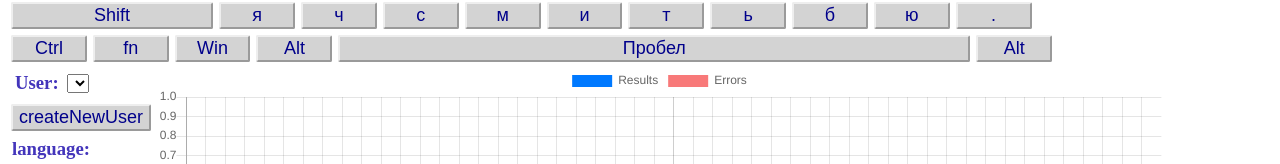
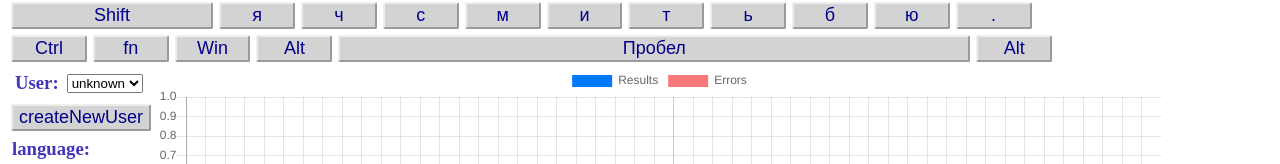
Before and after one commit to SergiyShest/KlavaVue, a Vue app: page / in a window 1280 px wide. Shown: the part 232-396 px from the top of the page. Built offline with nearby package versions, Linux system fonts and the light colour scheme.

Commit message:
Add Same Unit tests

```diff
--- a/src/components/TextCreation.js
+++ b/src/components/TextCreation.js
@@ -45,13 +45,10 @@ export function TRANSLATE(txt, dir = "ru-en") {
     var url = "https://translate.yandex.net/api/v1.5/tr.json/translate?key=" + key + "&text=" + text + "&lang=" + dir + "&format=plain&options=1"
     request.open('GET', url, false);
     request.send();
-   // console.log(request.response);
     if (request.status >= 200 && request.status < 400) {
-      //  console.log(request);
         var data = JSON.parse(request.responseText);
         var  res= data.text[0];
-       // console.log(res);
-        return res;
+          return res;
     }
 };
 
--- a/src/components/setting.vue
+++ b/src/components/setting.vue
@@ -19,7 +19,8 @@
 
     import {
         LoadUserAchivment,
-        SaveUserAchivment
+        SaveUserAchivment,
+        LoadCurrUser
     } from "./settingFunctions.js";
     export default {
         name: "setting",
@@ -37,10 +38,12 @@
         computed: {
             currentUserResults: {
                 get: function () {
-                    return this.$store.getters.GET_USER_ACHIEVEMENT_CHART;
+                  return this.$store.getters.GET_USER_ACHIEVEMENT_CHART;
+
                 },
                 set: function (newVal) {
-                    this.$store.dispatch("SAVE_USER_ACHIEVEMENT_CHART", newVal); //Save result in Vuex
+
+                  this.$store.dispatch("SAVE_USER_ACHIEVEMENT_CHART", newVal); //Save result in Vuex
                 }
             }
         },
@@ -57,33 +60,47 @@
             },
             currentUserResults: function () {
                 SaveUserAchivment(this.currentUser, this.currentUserResults);
-            }
+            },
+            users: function (val) {
+                console.log('log-->'+val);
+            },
         },
         methods: {
             //load All Users and
             LoadAllUsersNames: function () {
                 var usersStr = localStorage.getItem("users");
+
                 if (usersStr == null) usersStr = "";
                 usersStr = usersStr.replace("s+", " ").replace(";+", ";");//remove white space
              if (usersStr.length > 0) {
-                    this.users.length = 0;
-                    this.users = usersStr.split(";");
+                 this.users.length = 0;
+                 console.log(usersStr);
+                 this.users = usersStr.split(";");
+                 console.log(this.users.length);
+                 console.log(this.users);
                 } else {
                     this.users = new Array(); //Create empty Array
                 }
             },
-            LoadCurrUser: function () {
-                this.currentUser = LoadCurrUser(this.users);
-            },
+            //LoadCurrUser: function () {
+            //    this.currentUser = LoadCurrUser(this.users);
+            //    console.log(this.users);
+            //},
             LoadCurrUserResult: function () {
                 this.currentUserResults = LoadUserAchivment(this.currentUser);
+            },
+            reloadUsers(){
+                this.LoadAllUsersNames();
+
+                this.currentUser = LoadCurrUser(this.users);
+
+                this.currentUserResults= LoadUserAchivment(this.currentUser);
             }
         },
         beforeMount() {
             //инициализация при загрузке
-            this.LoadAllUsersNames();
-
-            this.LoadCurrUserResult();
+            this.reloadUsers();
+            console.log("-->"+this.users);
         }
     };
 </script>
--- a/src/components/settingFunctions.js
+++ b/src/components/settingFunctions.js
@@ -1,6 +1,6 @@
 //Load User Achivment from localStorage
-export function LoadUserAchivment(userName) {
-   var userAchivmentStr = localStorage.getItem(userName);//read as string
+export function LoadUserAchivment(userName,setingString) {
+   var userAchivmentStr = localStorage.getItem(userName+"_"+setingString);//read as string
    if (userAchivmentStr != null) {
       try {
          return JSON.parse(userAchivmentStr);//
@@ -15,10 +15,10 @@ export function LoadUserAchivment(userName) {
 
 
 //Save User Achivment to localStorage
-export function SaveUserAchivment(userName, userAchivment) {
+export function SaveUserAchivment(userName, userAchivment,setingString) {
    const userAchivmentStr = JSON.stringify(userAchivment)
-   console.log(userAchivmentStr);
-   localStorage.setItem(userName, userAchivmentStr);
+
+   localStorage.setItem(userName+"_"+setingString, userAchivmentStr);
 }
 
 export function LoadCurrUser(userArrey) {
```
Also changed, not shown: 2 other files (tests, documents, lock files or other folders).
